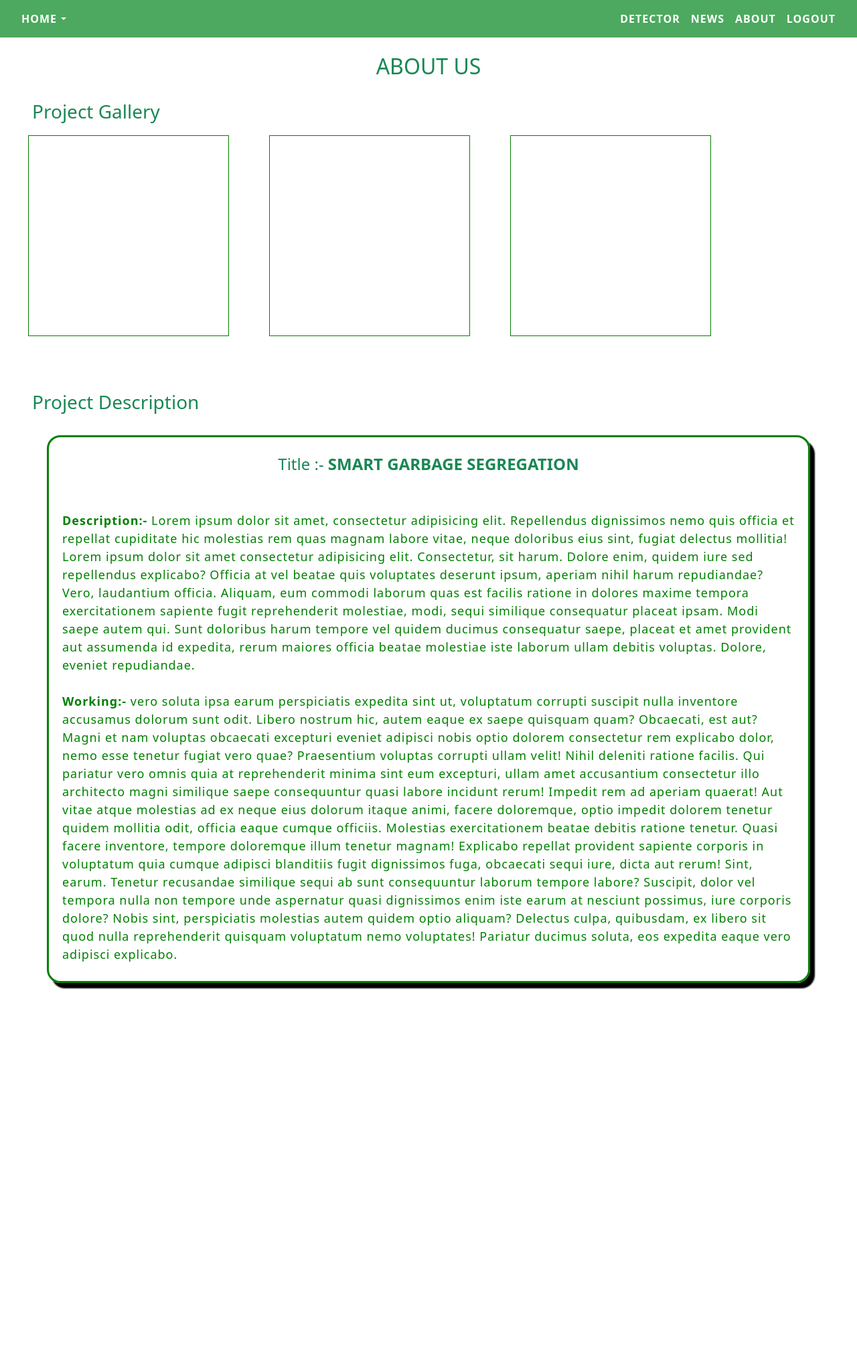
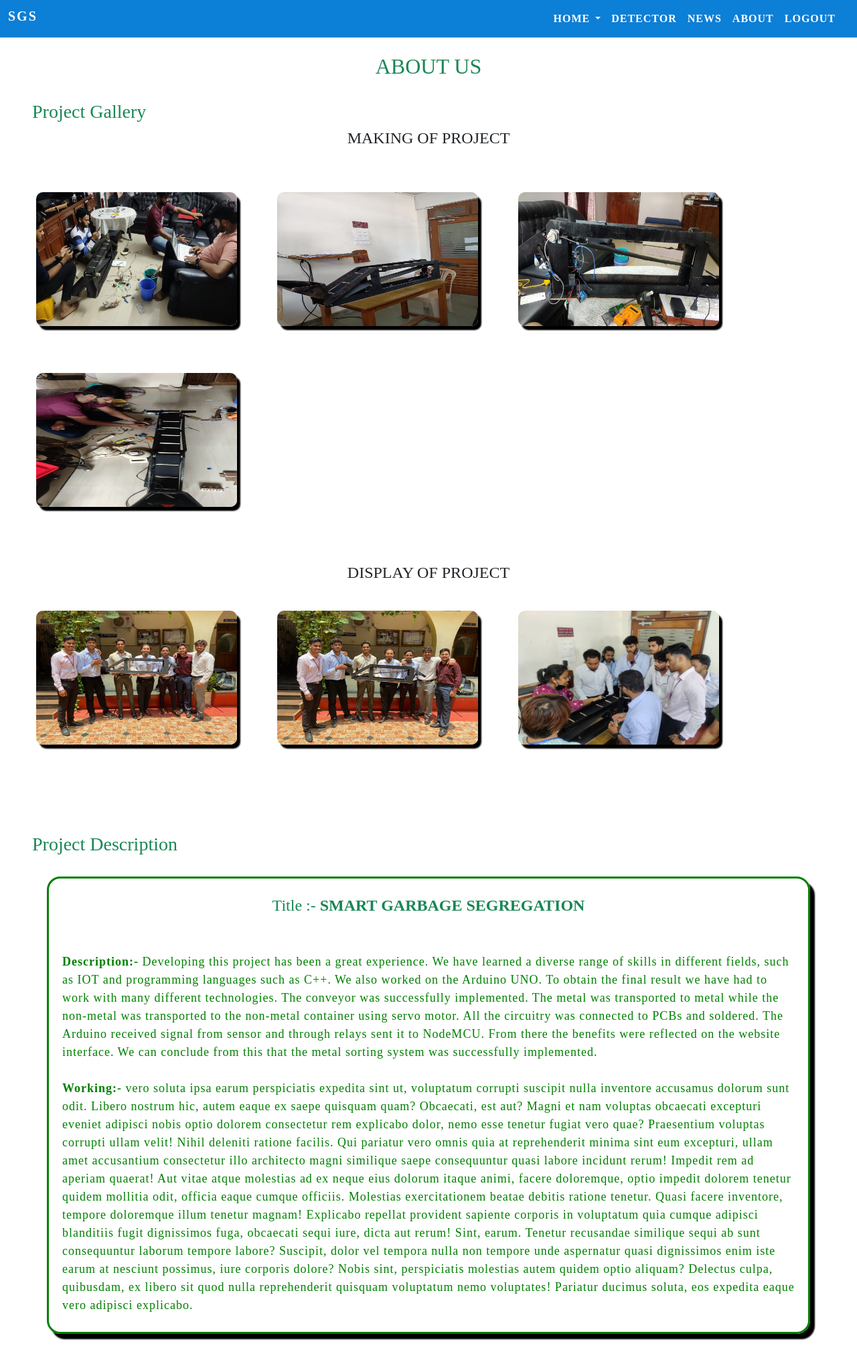
Before and after one commit to AvishkarParab/sgs, a PHP site: page /about.html in a window 1280 px wide. Shown: the whole page at 67% size. Before the commit the page ends 1478 px from the top, so only its background shows below. Run offline with PHP 8.4, Linux system fonts and the light colour scheme.

Commit message:
changes update

```diff
--- a/about.html
+++ b/about.html
@@ -11,8 +11,20 @@
     <link rel="stylesheet" href="https://cdn.jsdelivr.net/npm/bootstrap-icons@1.8.2/font/bootstrap-icons.css">
     <link href="https://cdn.jsdelivr.net/npm/bootstrap@5.0.2/dist/css/bootstrap.min.css" rel="stylesheet" integrity="sha384-EVSTQN3/azprG1Anm3QDgpJLIm9Nao0Yz1ztcQTwFspd3yD65VohhpuuCOmLASjC" crossorigin="anonymous">
     <style>
+    @import url('https://fonts.googleapis.com/css2?family=Poppins:wght@300&display=swap');
+    body{
+        /* font-family: 'Poppins', sans-serif !important; */
+        font-family:'Times New Roman', Times, serif !important;
+
+    }
         .navbar{
-            background-color: rgba(2, 133, 28, 0.7) !important;
+            position: fixed !important;
+            top: 0;
+            z-index: 100;
+            font-size: 16px;
+            background-color: rgba(3, 122, 213, 0.959) !important;
+            position: sticky !important;
+            /* font-family: 'Poppins', sans-serif !important; */
         }
         .navbar li{
             list-style: none;
@@ -25,12 +37,21 @@
         }
         .galCont{
             /* border: 1px solid red; */
+
         }
         .imageCont{
-            height: 300px;
+            height: 250px;
             width: 300px;
             margin: 10px 30px;
-            border: 1px solid green;
+            /* padding: 10px; */
+            /* border: 1px solid green; */
+        }
+        .imageCont img {
+            width: 300px;
+            height: 200px;
+            position: absolute;
+            border-radius: 10px;
+            box-shadow: 5px 6px 2px black;
         }
         .desp{
             border: 3px solid green;
@@ -48,17 +69,7 @@
 <body>
     <nav class="navbar navbar-expand-lg navbar-light">
         <div class="container-fluid">
-
-        <li class="nav-item dropdown text-light">
-        <div style="display: flex; justify-content:center;align-items:center;">
-          <div><a style="letter-spacing: 1px;font-weight: 600;text-decoration:none;color:white;margin-left:20px;" href="./home.html">HOME</a></div>
-          <div><a style="float: left;margin-left:-10px;" class="nav-link text-light dropdown-toggle" href="" id="navbarDropdown" role="button" data-bs-toggle="dropdown" aria-expanded="false"></a>
-              <ul class="dropdown-menu bg-success " aria-labelledby="navbarDropdown">
-                <li><a class="dropdown-item" href="#waste">Waste Collection</a></li>
-                <li><a class="dropdown-item" href="#business">Industrial Contribution</a></li>
-              </ul>
-              </div>
-            </li>
+            <h5><strong class="text-light" style="letter-spacing:2px ;">SGS</strong></h5>
         </div>
 
         <button class="navbar-toggler" type="button" data-bs-toggle="collapse" data-bs-target="#navbarSupportedContent" aria-controls="navbarSupportedContent" aria-expanded="false" aria-label="Toggle navigation">
@@ -69,7 +80,16 @@
             <!-- <li class="nav-item">
               <a class="nav-link active" aria-current="page" href="./home.html">HOME</a>
             </li> -->
-
+            <li class="nav-item dropdown text-light">
+                <div style="display: flex; justify-content:center;align-items:center;">
+                  <div><a style="letter-spacing: 1px;font-weight: 600;text-decoration:none;color:white;margin-left:20px;" href="./home.html">HOME</a></div>
+                  <div><a style="float: left;" class="nav-link text-light dropdown-toggle" href="" id="navbarDropdown" role="button" data-bs-toggle="dropdown" aria-expanded="false"></a>
+                    <ul class="dropdown-menu bg-success " aria-labelledby="navbarDropdown">
+                        <li><a class="dropdown-item" href="#waste">Waste Collection</a></li>
+                        <li><a class="dropdown-item" href="#business">Industrial Contribution</a></li>
+                    </ul>
+                </div>
+            </li>
             <li class="nav-item">
               <a class="nav-link" href="./detector.html">DETECTOR</a>
             </li>
@@ -94,10 +114,32 @@
         <h2 class="text-center text-success">ABOUT US</h2>
         <br>
         <h3 class="mx-5 text-success">Project Gallery</h3>
-        <div class="container galCont row">
-            <div class="imageCont col-4" data-aos="zoom-out-up"></div>
-            <div class="imageCont col-4" data-aos="zoom-out-up"></div>
-            <div class="imageCont col-4" data-aos="zoom-out-up"></div>
+        <h4 class="text-center">MAKING OF PROJECT </h4><br><br>
+        <div class="container-fluid galCont row">
+            <div class="imageCont col-3" data-aos="zoom-out-up">
+                <img src="./images/prog1.jpeg" alt=".">
+            </div>
+            <div class="imageCont col-3" data-aos="zoom-out-up">
+                <img src="./images/prog2.jpeg" alt=".">
+            </div>
+            <div class="imageCont col-3" data-aos="zoom-out-up">
+                <img src="./images/prog3.jpeg" alt=".">
+            </div>
+            <div class="imageCont col-3" data-aos="zoom-out-up">
+                <img src="./images/prog4.jpeg" alt=".">
+            </div>
+        </div><br>
+        <h4 class="text-center">DISPLAY OF PROJECT </h4><br>
+        <div class="container-fluid galCont row">
+            <div class="imageCont col-3" data-aos="zoom-out-up">
+                <img src="./images/display1.jpeg" alt=".">
+            </div>
+            <div class="imageCont col-3" data-aos="zoom-out-up">
+                <img src="./images/display2.jpeg" alt=".">
+            </div>
+            <div class="imageCont col-3" data-aos="zoom-out-up">
+                <img src="./images/view1.jpeg" alt=".">
+            </div>
         </div>
         <br><br><br>
         <h3 class="mx-5 text-success">Project Description</h3>
@@ -106,12 +148,14 @@
             <h4 class="text-success text-center mt-3">Title :- <strong> SMART GARBAGE SEGREGATION</strong> </h4>
             <br><br>
             <p class="text-start">
-            <strong>Description:- </strong>Lorem ipsum dolor sit amet, consectetur adipisicing elit. Repellendus dignissimos nemo quis
-                officia et repellat cupiditate hic molestias rem quas magnam labore vitae, neque doloribus eius sint,
-                fugiat delectus mollitia!
-                Lorem ipsum dolor sit amet consectetur adipisicing elit. Consectetur, sit harum. Dolore enim, quidem iure sed repellendus explicabo? Officia at vel beatae quis voluptates deserunt ipsum, aperiam nihil harum repudiandae?
-                Vero, laudantium officia. Aliquam, eum commodi laborum quas est facilis ratione in dolores maxime tempora exercitationem sapiente fugit reprehenderit molestiae, modi, sequi similique consequatur placeat ipsam. Modi saepe autem qui.
-                Sunt doloribus harum tempore vel quidem ducimus consequatur saepe, placeat et amet provident aut assumenda id expedita, rerum maiores officia beatae molestiae iste laborum ullam debitis voluptas. Dolore, eveniet repudiandae.
+            <strong>Description:- </strong>Developing this project has been a great experience. We have learned a diverse range of skills in different
+            fields, such as IOT and programming languages such as C++. We also worked on the Arduino UNO. To
+            obtain the final result we have had to work with many different technologies.
+            The conveyor was successfully implemented. The metal was transported to metal while the non-metal was
+            transported to the non-metal container using servo motor.
+            All the circuitry was connected to PCBs and soldered. The Arduino received signal from sensor and through
+            relays sent it to NodeMCU. From there the benefits were reflected on the website interface.
+            We can conclude from this that the metal sorting system was successfully implemented.
                 <br><br>
                 <strong>Working:- </strong> vero soluta ipsa earum perspiciatis expedita sint ut, voluptatum corrupti suscipit nulla inventore accusamus dolorum sunt odit. Libero nostrum hic, autem eaque ex saepe quisquam quam? Obcaecati, est aut?
                 Magni et nam voluptas obcaecati excepturi eveniet adipisci nobis optio dolorem consectetur rem explicabo dolor, nemo esse tenetur fugiat vero quae? Praesentium voluptas corrupti ullam velit! Nihil deleniti ratione facilis.
--- a/script.js
+++ /dev/null
@@ -1,4 +0,0 @@
-
-const lastpage = ()=>{
-    window.location.href= "./lastpage.html";
-}
--- a/style.css
+++ b/style.css
@@ -1,7 +1,11 @@
+@import url('https://fonts.googleapis.com/css2?family=Poppins:wght@200&display=swap');
 *{
     margin: 0;
     padding: 0;
     box-sizing: border-box;
+}
+body{
+    font-family: 'Poppins', sans-serif;
 }
 .imgCont{
     height: 100vh;
```
Also changed, not shown: detector.html (+20 -13 lines), home.html (+25 -20 lines), news.html (+22 -13 lines), images/display1.jpeg (added), images/display2.jpeg (added), images/prog1.jpeg (added), images/prog2.jpeg (added), images/prog3.jpeg (added), images/prog4.jpeg (added), images/view1.jpeg (added).
